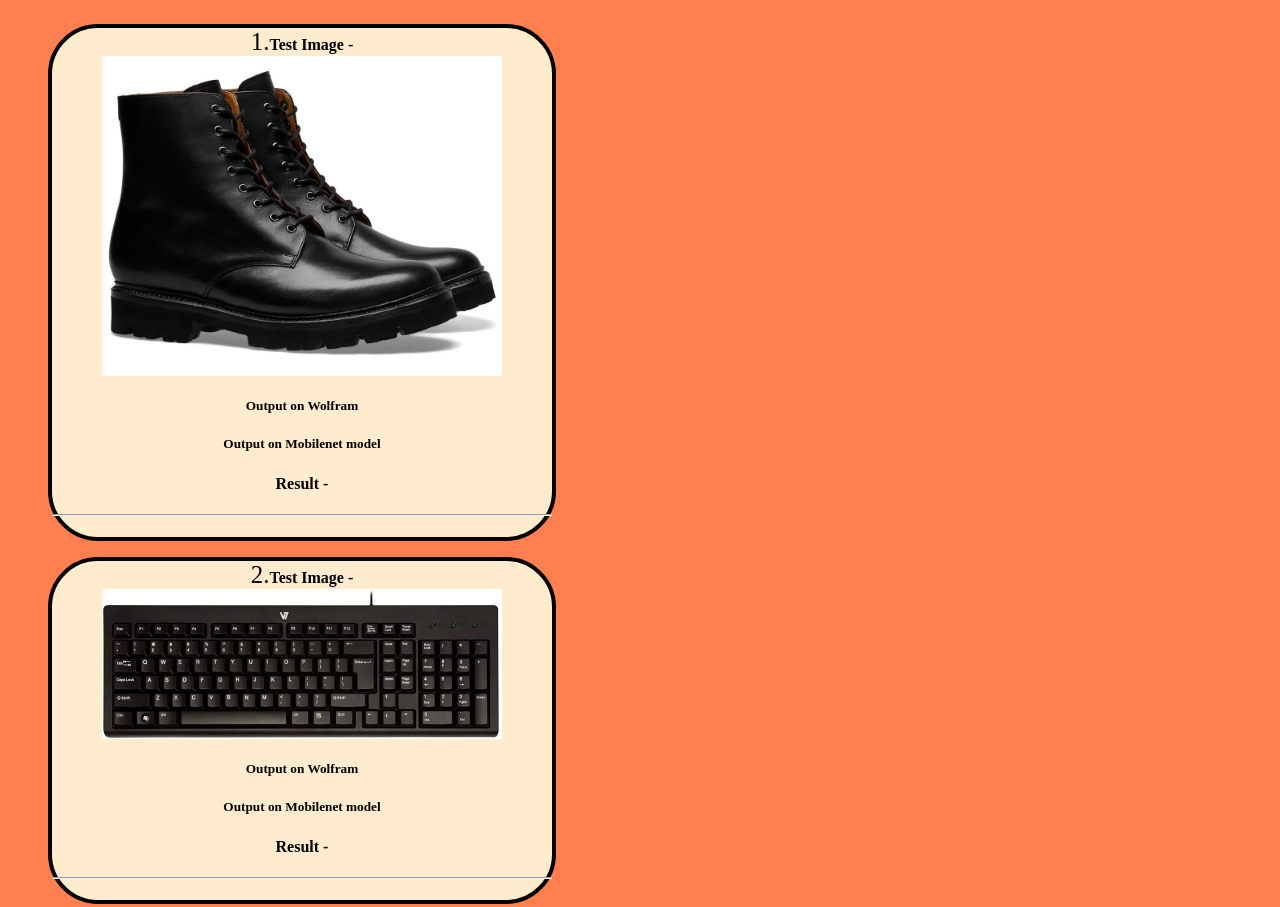
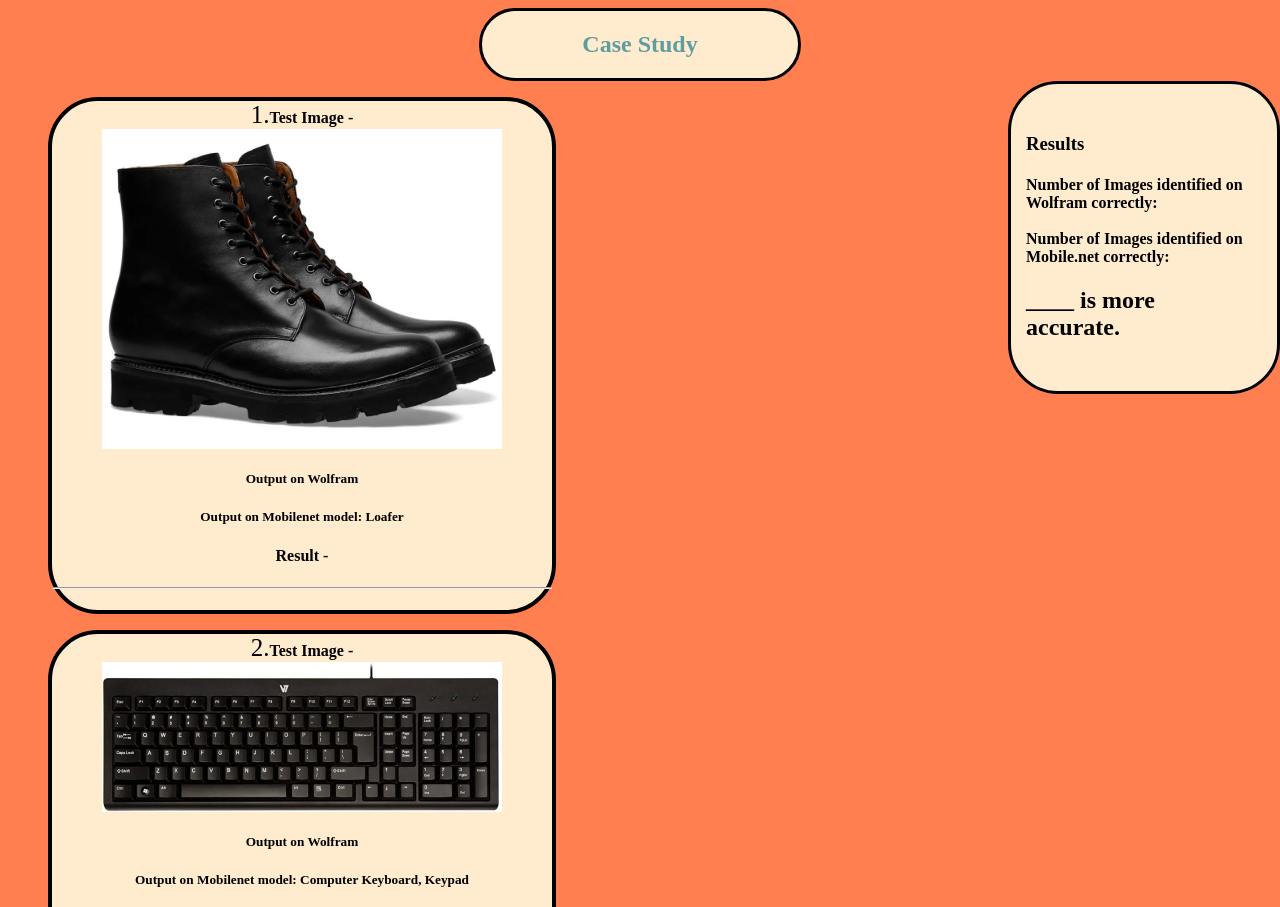
Before and after one commit to tanish1243/casae-study, a plain HTML site: page index.html in a window 1280 px wide. Shown: the top 907 px of the page. Drawn offline with Linux system fonts and the light colour scheme.

Commit message:
Add files via upload

```diff
--- a/index.html
+++ b/index.html
@@ -4,6 +4,9 @@
     </head>
     <body>
         <center>
+            <div class="col-xs-12 header_div">
+                <h2>Case Study</h2>
+              </div>
             <div class="everything">
             <ol>
                 <div class="test_images_and_results">
@@ -13,7 +16,7 @@
                     <h5>Output on <b>Wolfram</b>
                     <span></span>
                     </h5>
-                    <h5>Output on <b>Mobilenet model</b>
+                    <h5>Output on <b>Mobilenet model: Loafer</b>
                         <span></span>
                         </h5>
                         <div class="bob3">
@@ -32,7 +35,7 @@
                     <h5>Output on <b>Wolfram</b>
                     <span></span>
                     </h5>
-                    <h5>Output on <b>Mobilenet model</b>
+                    <h5>Output on <b>Mobilenet model: Computer Keyboard, Keypad</b>
                         <span></span>
                         </h5>
                         <div class="bob3">
@@ -51,7 +54,7 @@
                     <h5>Output on <b>Wolfram</b>
                     <span></span>
                     </h5>
-                    <h5>Output on <b>Mobilenet model</b>
+                    <h5>Output on <b>Mobilenet model: Water Bottle</b>
                         <span></span>
                         </h5>
                         <div class="bob3">
@@ -70,7 +73,7 @@
                     <h5>Output on <b>Wolfram</b>
                     <span></span>
                     </h5>
-                    <h5>Output on <b>Mobilenet model</b>
+                    <h5>Output on <b>Mobilenet model: Ballpoint Pen, Ballpen</b>
                         <span></span>
                         </h5>
                         <div class="bob3">
@@ -89,7 +92,7 @@
                     <h5>Output on <b>Wolfram</b>
                     <span></span>
                     </h5>
-                    <h5>Output on <b>Mobilenet model</b>
+                    <h5>Output on <b>Mobilenet model:Rubber , Eraser</b>
                         <span></span>
                         </h5>
                         <div class="bob3">
@@ -108,7 +111,7 @@
                     <h5>Output on <b>Wolfram</b>
                     <span></span>
                     </h5>
-                    <h5>Output on <b>Mobilenet model</b>
+                    <h5>Output on <b>Mobilenet model: Sunglasses, Dark Glasses</b>
                         <span></span>
                         </h5>
                         <div class="bob3">
@@ -127,7 +130,7 @@
                     <h5>Output on <b>Wolfram</b>
                     <span></span>
                     </h5>
-                    <h5>Output on <b>Mobilenet model</b>
+                    <h5>Output on <b>Mobilenet model:Television</b>
                         <span></span>
                         </h5>
                         <div class="bob3">
@@ -146,7 +149,7 @@
                     <h5>Output on <b>Wolfram</b>
                     <span></span>
                     </h5>
-                    <h5>Output on <b>Mobilenet model</b>
+                    <h5>Output on <b>Mobilenet model: Syringe</b>
                         <span></span>
                         </h5>
                         <div class="bob3">
@@ -165,7 +168,7 @@
                     <h5>Output on <b>Wolfram</b>
                     <span></span>
                     </h5>
-                    <h5>Output on <b>Mobilenet model</b>
+                    <h5>Output on <b>Mobilenet model: Mouse, Computer Mouse</b>
                         <span></span>
                         </h5>
                         <div class="bob3">
@@ -184,7 +187,7 @@
                     <h5>Output on <b>Wolfram</b>
                     <span></span>
                     </h5>
-                    <h5>Output on <b>Mobilenet model</b>
+                    <h5>Output on <b>Mobilenet model:Cardigan</b>
                         <span></span>
                         </h5>
                         <div class="bob3">
@@ -194,7 +197,18 @@
                         </div>
                     </div>
             </ol>
+
+
+
+
             </div>
+            <div class="results">
+                <h3>Results</h3>
+                <h4>Number of Images identified on Wolfram correctly:<br><br>
+                    Number of Images identified on Mobile.net correctly:
+                </h4>
+                <h2> ____ is more accurate.</h2>
+                </div>
         </center>
     </body>
 </html>
--- a/style.css
+++ b/style.css
@@ -19,3 +19,25 @@ background-color: blanchedalmond;
 body{
     background-color: coral;
 }
+.header_div{
+    color:cadetblue;
+    background-color:blanchedalmond;
+    border: solid 3px black;
+    border-radius: 50px;
+    width: fit-content;
+    padding-left: 100px;
+    padding-right: 100px;
+}
+.results {
+    background-color: blanchedalmond;
+    padding: 30px;
+    padding-left: 15px;
+
+    margin-bottom: 50px;
+    margin-left: 1000px;
+    border-radius: 50px;
+    border: solid black 3px;
+    text-align: left;
+
+    position: fixed;
+}
```
